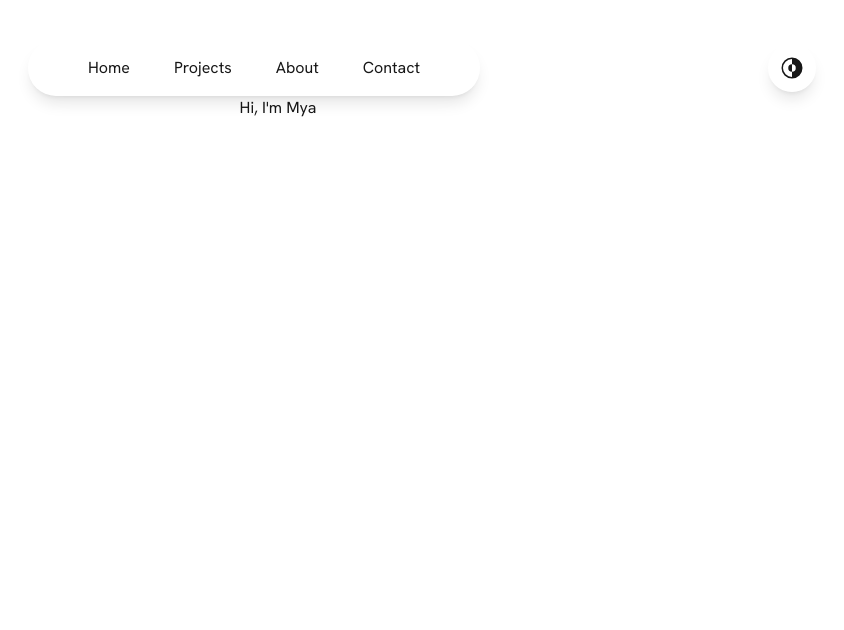
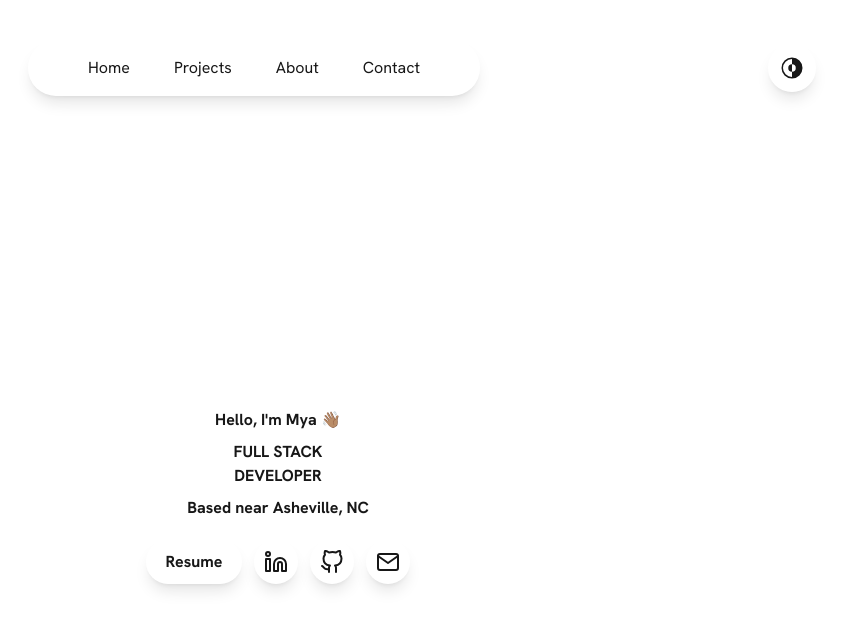
Before and after one commit to myavonbehren/portfolio, a Next.js app in the folder mya-portfolio/: page / in a window 1280 px wide. Shown: the top 630 px of the page, without its empty margins (362-1206 px from the left). Built offline with nearby package versions, Linux system fonts and the light colour scheme.

Commit message:
create hero section with info and buttons

```diff
--- a/mya-portfolio/src/app/ui/hero.tsx
+++ b/mya-portfolio/src/app/ui/hero.tsx
@@ -1,8 +1,38 @@
+import { FiLinkedin } from "react-icons/fi";
+import { FiGithub } from "react-icons/fi";
+import { FiMail } from "react-icons/fi";
+
+
 const Hero = () => {
   return (
-    <div>
-        <h3>Hi, I'm Mya</h3>
-
+    <div className="h-screen w-screen flex flex-col items-center justify-center gap-2 bg-gradient">
+        <h2 className="font-bold fluid-xl">Hello, I'm Mya 👋🏽</h2>
+        <h1 className="font-bold uppercase fluid-xxxl text-center">Full Stack <br /> Developer</h1>
+        <h3 className="font-bold fluid-l">Based near Asheville, NC</h3>
+        <div className="flex items-center gap-3 pt-3">
+            <button className="rounded-full pt-2.5 pb-2.5 px-5 shadow-lg bg-white/10 backdrop-blur-sm text-fluid-s font-bold transition delay-10 duration-300 ease-in-out hover:-translate-y-1 hover:scale-110">
+                Resume
+            </button>
+            <a
+            href="https://www.linkedin.com/in/myavonbehren"
+            target="_blank"
+            rel="noopener noreferrer"
+            className="rounded-full p-2.5 shadow-lg bg-white/10 backdrop-blur-sm inline-flex items-center transition delay-10 duration-300 ease-in-out hover:-translate-y-1 hover:scale-110">
+                <FiLinkedin className="w-6 h-6" />
+            </a>
+            <a
+            href="https://github.com/myavonbehren"
+            target="_blank"
+            rel="noopener noreferrer"
+            className="rounded-full p-2.5 shadow-lg bg-white/10 backdrop-blur-sm inline-flex items-center transition delay-10 duration-300 ease-in-out hover:-translate-y-1 hover:scale-110">
+                <FiGithub className="w-6 h-6"/>
+            </a>
+            <a href="mailto:myakvb@gmail.com"
+            rel="noopener noreferrer"
+            className="rounded-full p-2.5 shadow-lg bg-white/10 backdrop-blur-sm inline-flex items-center transition delay-10 duration-300 ease-in-out hover:-translate-y-1 hover:scale-110">
+                <FiMail className="w-6 h-6"/>
+            </a>
+        </div>
     </div>
   )
 }
```
